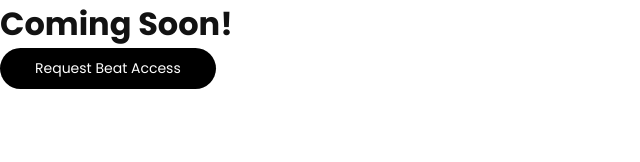
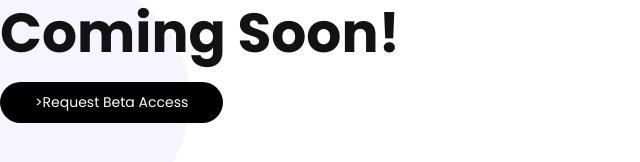
Before and after one commit to reelearn/reelearn.github.io, a plain HTML site: page index.html in a window 1280 px wide. Shown: the whole page, without its empty margins (0-640 px from the left). Drawn offline with Linux system fonts and the light colour scheme.

Commit message:
Update index.html

```diff
--- a/index.html
+++ b/index.html
@@ -28,8 +28,10 @@ e.page()}();
 </head>
 
 <body>
-    <h1>Coming Soon!</h1>
-<a href="https://forms.gle/GLiPXfUzU95XK9cw9" class="hd-nav-desktop-listitem-link black-button get-started-btn" target="_blank">Request Beat Access</a>
+    <h2 class="hp-showcase-ttl">Coming Soon!</h2>
+    <div class="hp-showcase-text-wrap">
+        <a href="https://forms.gle/GLiPXfUzU95XK9cw9" class="black-button get-started-btn" target="_blank">>Request Beta Access</a>
+    </div>
  </body>
 
 </html>
```
